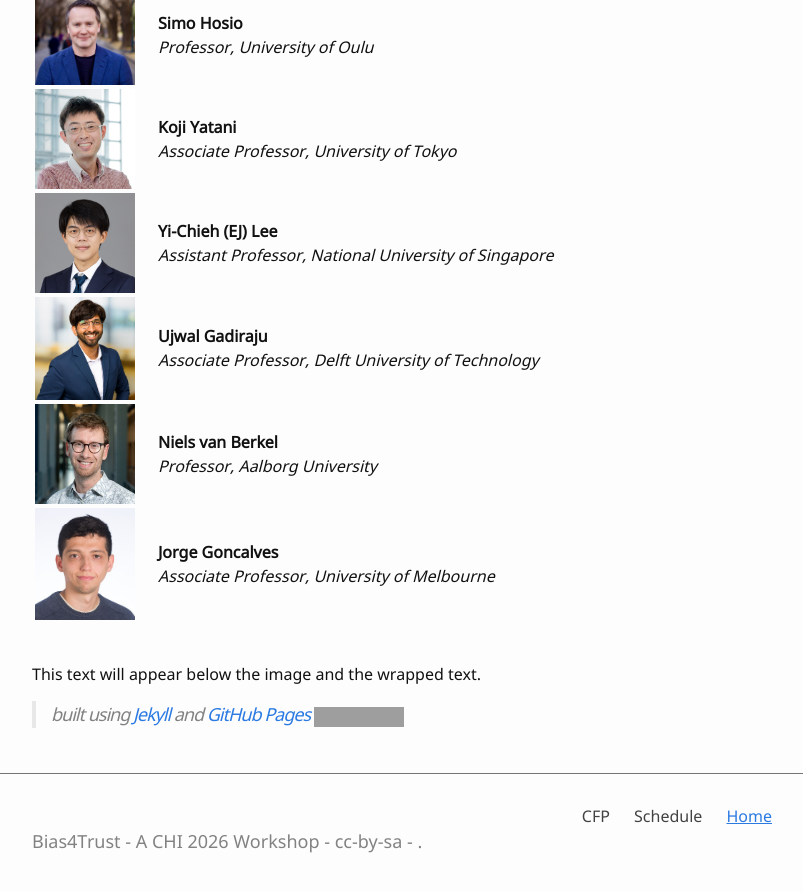
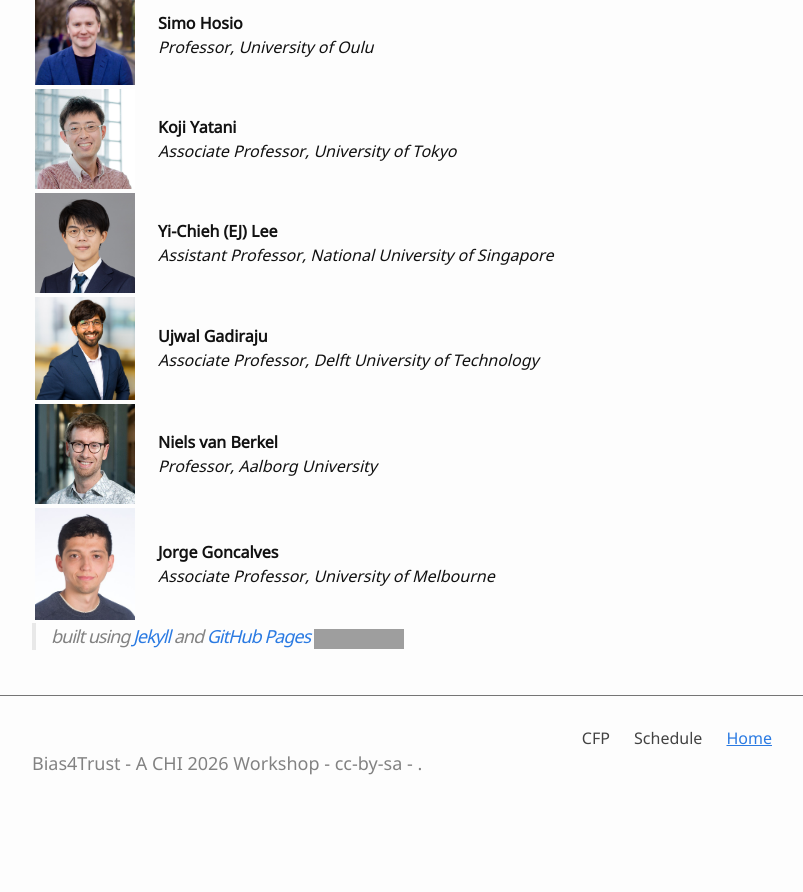
Before and after one commit to chi-bias-trust/chi-bias-trust.github.io, a Jekyll site: the page built from index.md, in a window 1280 px wide and 900 px high, scrolled down 3927 px. Shown: the top 892 px of the window, without its empty margins (238-1041 px from the left). Built offline with Jekyll 4.4.1, drawn with Linux system fonts in a browser that asks for light colours; after the commit the page ends 4749 px from its top, so only the background shows below that; grey boxes are pictures that could not be loaded.

Commit message:
Update index.md

```diff
--- a/index.md
+++ b/index.md
@@ -186,10 +186,6 @@ For inquiries regarding the workshop, please reach out to [bias4trust.chiws@gmai
 
 </table>
 
-<br clear="left"/>
-
-This text will appear below the image and the wrapped text.
-
 
 > built using [Jekyll](https://jekyllrb.com/) and [GitHub Pages](https://pages.github.com/)
 > <a href="http://creativecommons.org/licenses/by-sa/4.0/" rel="license"><img style="border-width: 0;" src="https://i.creativecommons.org/l/by-sa/4.0/88x31.png" alt="Creative Commons License" /></a>
```
